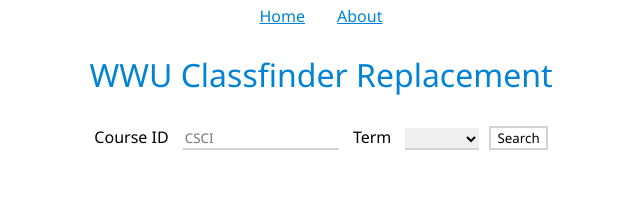
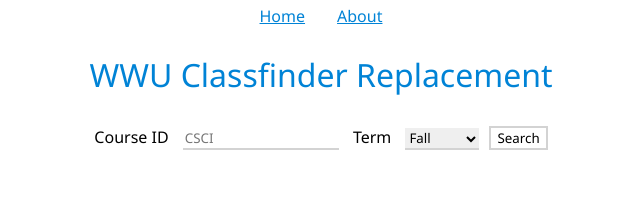
Before and after one commit to Badtz13/classfinder.page, a Vue app: page /home in a window 1280 px wide. Shown: the top 218 px of the page, without its empty margins (319-959 px from the left). Built offline with nearby package versions, Linux system fonts and the light colour scheme.

Commit message:
Correct issue with term auto selection

```diff
--- a/src/views/Home.vue
+++ b/src/views/Home.vue
@@ -62,7 +62,7 @@
   data() {
     return {
       Subject: '',
-      Term: '',
+      Term: 'Fall',
       resData: {},
       filteredData: {},
       resBody: '',
```
